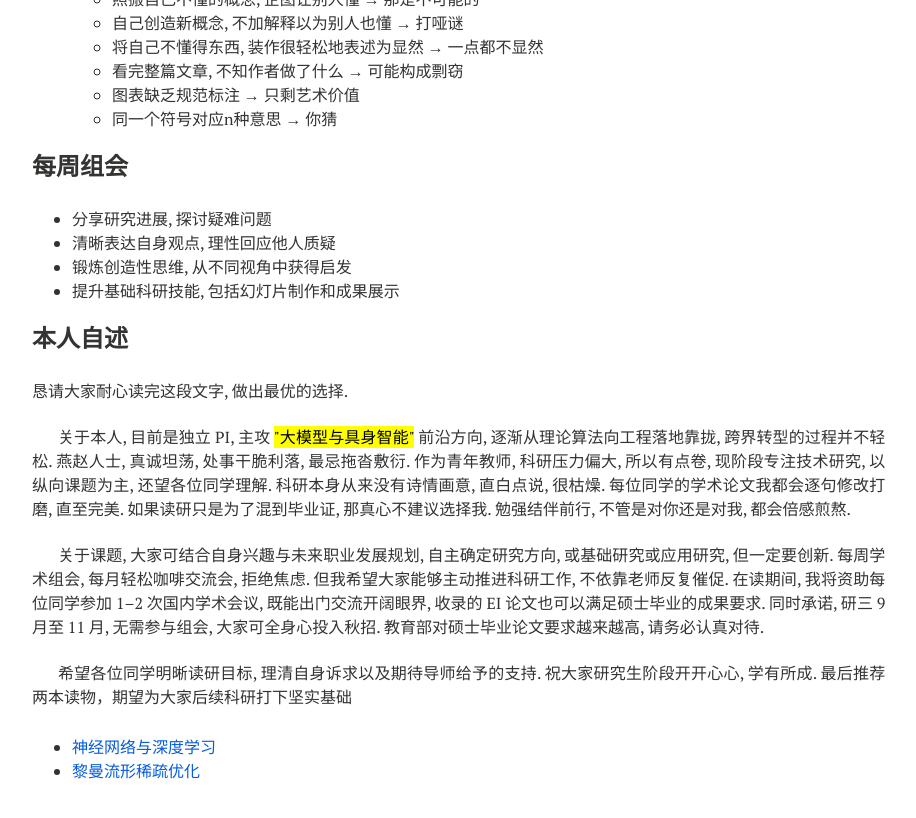
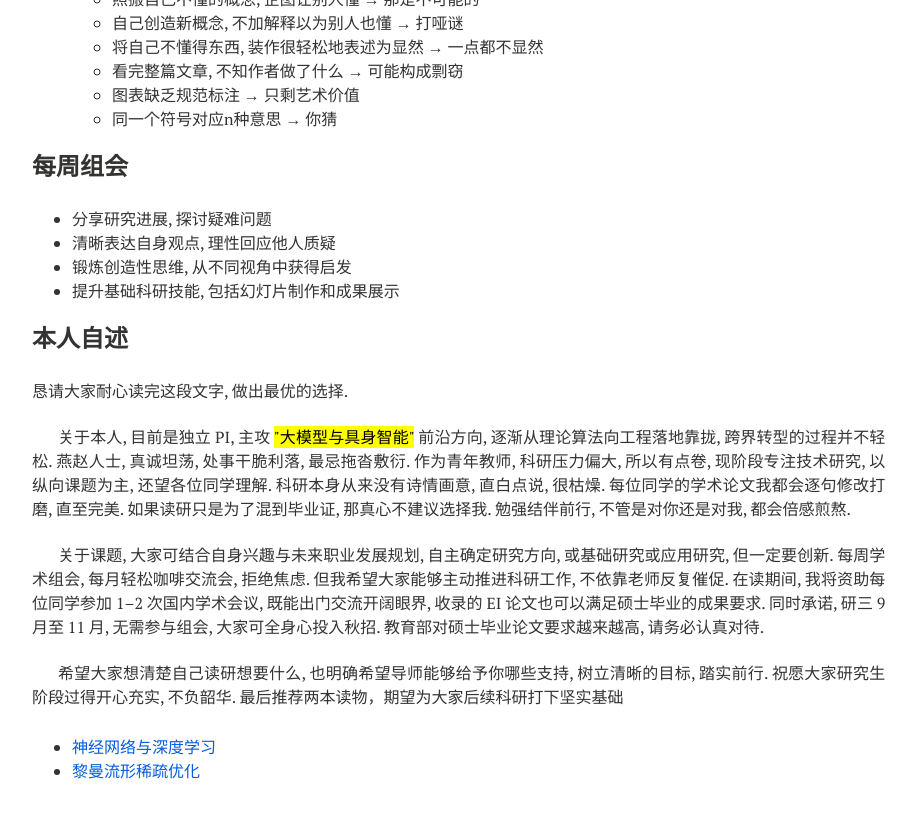
Before and after one commit to xianchaoxiu/xianchaoxiu.github.io, a Jekyll site: the page built from chinese/reading/index.md, in a window 1280 px wide and 900 px high, scrolled down 1354 px. Shown: the top 818 px of the window, without its empty margins (288-1204 px from the left). Built offline with Jekyll 4.4.1, drawn with Linux system fonts in a browser that asks for light colours; nearby versions of some CDN libraries.

Commit message:
Update index.md

```diff
--- a/chinese/reading/index.md
+++ b/chinese/reading/index.md
@@ -95,8 +95,8 @@ share: false
 教育部对硕士毕业论文要求越来越高, 请务必认真对待. <br> <br>
 
 
-希望各位同学明晰读研目标, 理清自身诉求以及期待导师给予的支持.
-祝大家研究生阶段开开心心, 学有所成.
+希望大家想清楚自己读研想要什么, 也明确希望导师能够给予你哪些支持, 树立清晰的目标, 踏实前行.
+祝愿大家研究生阶段过得开心充实, 不负韶华.
 最后推荐两本读物，期望为大家后续科研打下坚实基础
 *  <a href="https://nndl.ai/nndl-v2/" class="textlink" target="_blank"> 神经网络与深度学习 </a> <br>
 *  <a href="https://xianchaoxiu.github.io/chinese/book/OPT/" class="textlink" target="_blank"> 黎曼流形稀疏优化 </a> <br><br>
```
